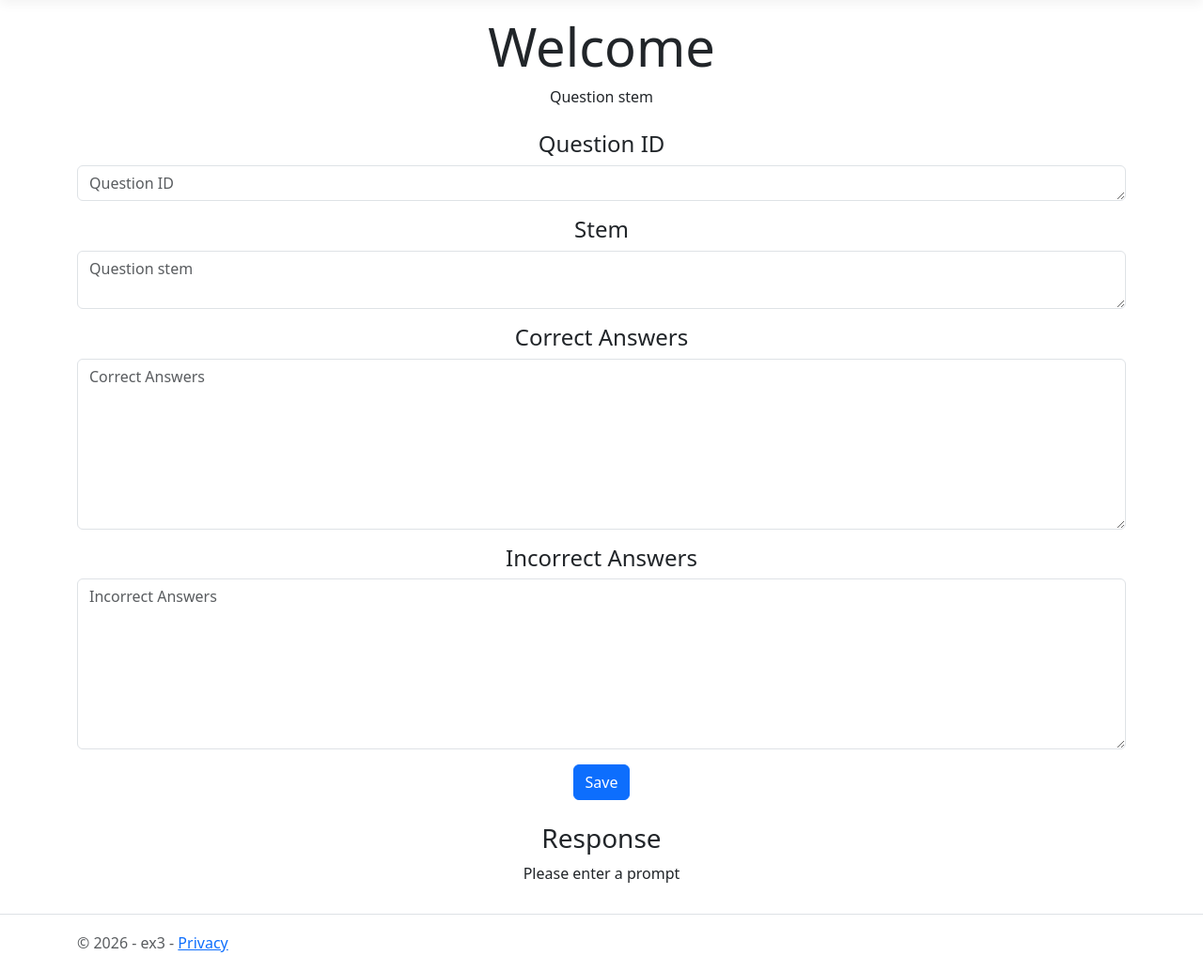
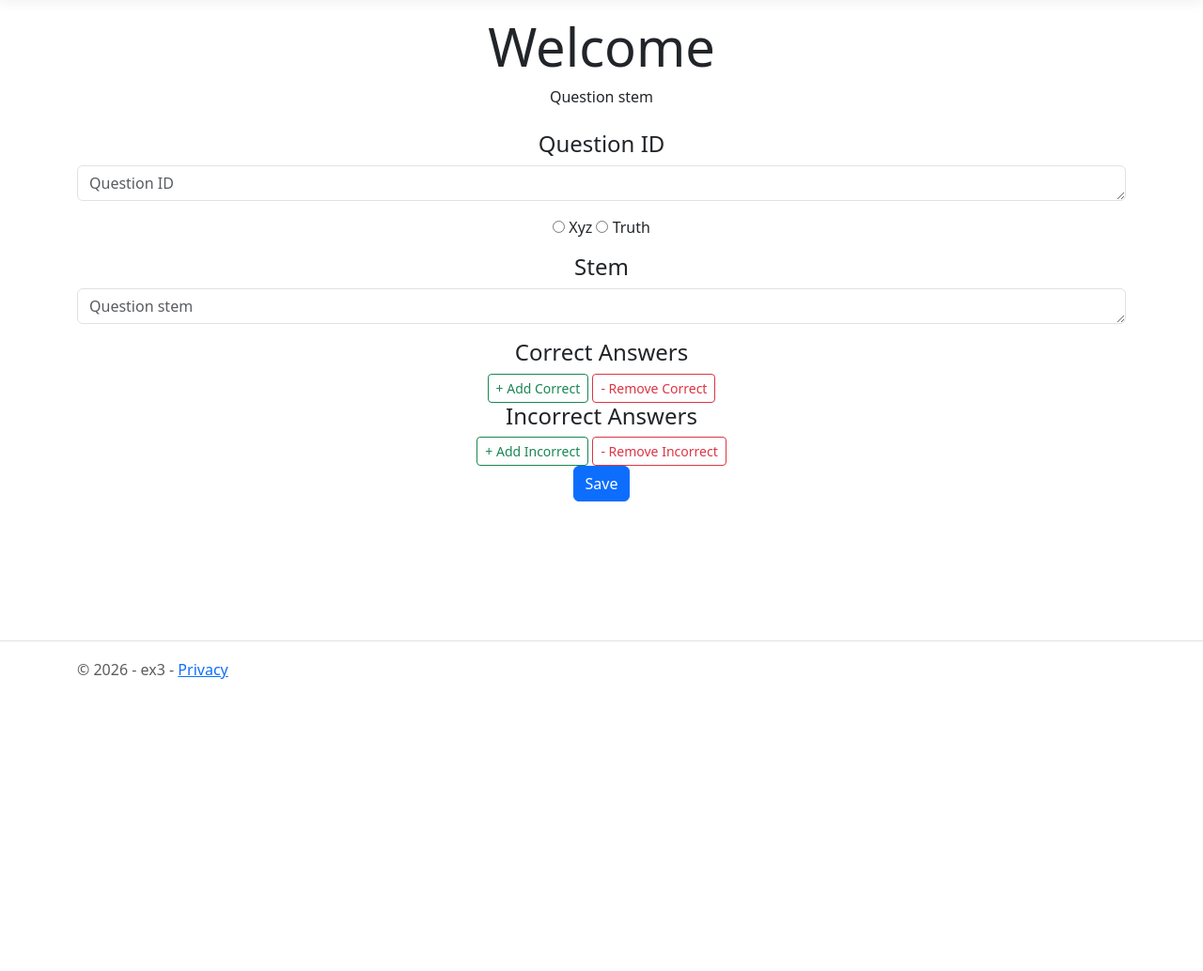
Before and after one commit to hsim385/Honours_Dividni_AI, an ASP.NET Core app: page /Home/QuestionMaker in a window 1280 px wide. Shown: the part 57-1091 px from the top of the page at 94% size. After the commit the page ends 780 px from the top, so only its background shows below. Run offline with ASP.NET Core 8, Linux system fonts and the light colour scheme; style sheets or scripts are compiled from the project's sources; some libraries are stand-ins or nearby versions.

Commit message:
question maker now seperates sectionsa nd can add/remove correct and incorrect answers

```diff
--- a/Controllers/HomeController.cs
+++ b/Controllers/HomeController.cs
@@ -56,6 +56,11 @@ public class HomeController : Controller
 			model.Response = true;
             model.Question = await _backend.AskAI(prompt);
         }
+		else
+		{
+			model.Prompt = prompt;
+			model.Response = false;
+		}
 
         return View(model);
     }
--- a/Models/HomeViewModel.cs
+++ b/Models/HomeViewModel.cs
@@ -4,5 +4,5 @@ public class HomeViewModel
 {
     public string Prompt { get; set; } = "";
     public bool Response { get; set; } = false;
-    public QuestionFields Question { get; set; } = new QuestionFields();
+    public QuestionFields Question { get; set; } = new();
 }
--- a/Models/QuestionFields.cs
+++ b/Models/QuestionFields.cs
@@ -1,10 +1,11 @@
 namespace Honours_Dividni_AI.Models;
+using System.Collections.Generic;
 
 public class QuestionFields
 {
     public string QID { get; set; } = "";
     public string QStem { get; set; } = "";
     public string QType { get; set; } = "";
-    public string Correct { get; set; } = "";
-    public string Incorrect { get; set; } = "";
+    public List<string> Correct { get; set; } = new();
+    public List<string> Incorrect { get; set; } = new();
 }
--- a/Views/Home/Index.cshtml
+++ b/Views/Home/Index.cshtml
@@ -17,8 +17,6 @@
     </form>
 
    @if (!Model.Response)
-    {
-        if (Model.Response)
     {
         <div class="mt-4">
             <h3>Response</h3>
@@ -44,5 +42,4 @@
             <p>@incorrect</p>
         </div>
     }
-    }
 </div>
--- a/Views/Home/QuestionMaker.cshtml
+++ b/Views/Home/QuestionMaker.cshtml
@@ -8,40 +8,180 @@
     <h1 class="display-4">Welcome</h1>
     <p>Question stem</p>
 
-    <form asp-action="QuestionMaker" method="post" class="mt-4">
+    <form asp-action="QuestionMaker" method="post" class="mt-4" name="myForm">
 		<h4>Question ID</h4>
         <div class="mb-3">
-            <textarea asp-for="Question.QID" class="form-control" rows="1" placeholder="Question ID"></textarea>
+            <textarea asp-for="Question.QID" class="form-control auto-resize" rows="1" placeholder="Question ID"></textarea>
+        </div>
+		<div class="mb-3">
+            <input type="radio" asp-for="Question.QType" name="QType" value="Xyz" id="XyzButton"> Xyz
+			<input type="radio" asp-for="Question.QType" name="QType" value="Truth" id="TruthButton"> Truth
         </div>
 		<h4>Stem</h4>
         <div class="mb-3">
-            <textarea asp-for="Question.QStem" class="form-control" rows="2" placeholder="Question stem"></textarea>
+            <textarea asp-for="Question.QStem" class="form-control auto-resize" rows="1" placeholder="Question stem"></textarea>
         </div>
 		<h4>Correct Answers</h4>
-        <div class="mb-3">
-            <textarea asp-for="Question.Correct" class="form-control" rows="7" placeholder="Correct Answers"></textarea>
-        </div>
+		<div id="correctAnswers">
+            @for (int i = 0; i < Model.Question.Correct.Count; i++)
+            {
+                <div class="mb-3">
+                    <textarea name="Question.Correct[@i]" asp-for="Question.Correct[i]" class="form-control" rows="1" placeholder="Correct Answer"></textarea>
+                </div>
+            }
+            <button type="button" class="btn btn-outline-success btn-sm" onclick="addCorrectAnswer()">
+                + Add Correct
+            </button>
+			<button type="button" class="btn btn-outline-danger btn-sm" onclick="deleteCorrectAnswer()">
+                - Remove Correct
+            </button>
+		</div>
 		<h4>Incorrect Answers</h4>
-        <div class="mb-3">
-            <textarea asp-for="Question.Incorrect" class="form-control" rows="7" placeholder="Incorrect Answers"></textarea>
-        </div>
+		<div id="incorrectAnswers">
+            @for (int i = 0; i < Model.Question.Incorrect.Count; i++)
+            {
+                <div class="mb-3">
+                    <textarea name="Question.Incorrect[@i]" asp-for="Question.Incorrect[i]" class="form-control" rows="1" placeholder="Incorrect Answer"></textarea>
+                </div>
+            }
+			<button type="button" class="btn btn-outline-success btn-sm" onclick="addIncorrectAnswer()">
+                + Add Incorrect
+            </button>
+            <button type="button" class="btn btn-outline-danger btn-sm" onclick="deleteIncorrectAnswer()">
+                - Remove Incorrect
+            </button>
+		</div>
+		<button type="submit" class="btn btn-primary">Save</button>
+    </form>
+</div>
 
-        <button type="submit" class="btn btn-primary">Save</button>
-    </form>
+<script>
+    function autoResize(textarea) {
+        textarea.style.height = "auto";
+        textarea.style.height = textarea.scrollHeight + "px";
+    }
 
-    @if (!Model.Response)
-    {
-        <div class="mt-4">
-            <h3>Response</h3>
-            <p>Please enter a prompt</p>
-        </div>
-	}
-    else
-    {
-        var qid = Model.Question.QID;
-        var qstem = Model.Question.QStem;
-        var correct = Model.Question.Correct;
-        var incorrect = Model.Question.Incorrect;
-		var qtype = Model.Question.QType;
+    document.addEventListener("DOMContentLoaded", function () {
+        document.querySelectorAll(".auto-resize").forEach(function (textarea) {
+            autoResize(textarea);
+
+            textarea.addEventListener("input", function () {
+                autoResize(textarea);
+            });
+        });
+    });
+
+    let correctIndex = @Model.Question.Correct.Count;
+    let incorrectIndex = @Model.Question.Incorrect.Count;
+
+    function addCorrectAnswer() {
+        const container = document.getElementById("correctAnswers");
+
+        const div = document.createElement("div");
+        div.className = "mb-3";
+
+        div.innerHTML = `<textarea name="Question.Correct[${correctIndex}]"
+                   class="form-control"
+                   placeholder="Correct Answer"
+                   rows="1"/>`;
+
+        container.appendChild(div);
+        correctIndex++;
     }
-</div>
+
+    function addIncorrectAnswer() {
+        const container = document.getElementById("incorrectAnswers");
+
+        const div = document.createElement("div");
+        div.className = "mb-3";
+
+        div.innerHTML = `<textarea name="Question.Incorrect[${incorrectIndex}]"
+                   class="form-control"
+                   placeholder="Incorrect Answer"
+                   rows="1"/>`;
+
+        container.appendChild(div);
+        incorrectIndex++;
+    }
+
+    function deleteCorrectAnswer() {
+        const form = document.forms['myForm'];
+        const selectedValue = form.elements['QType'].value;
+        if (selectedValue === "Xyz" && correctIndex <= 3) { return; }
+        else if (selectedValue === "Truth" && correctIndex <= 1) { return; }
+        for (let i = correctIndex - 1; 0 < correctIndex; i--) {
+            let textarea = document.querySelector(`textarea[name="Question.Correct[${i}]"]`);
+            if (textarea.value.trim().length === 0){
+                textarea.closest(".mb-3")?.remove();
+                correctIndex--;
+                break;
+            }
+        }
+    }
+
+    function deleteIncorrectAnswer() {
+        const form = document.forms['myForm'];
+        const selectedValue = form.elements['QType'].value;
+        if (selectedValue === "Xyz" && incorrectIndex <= 3) { return; }
+        else if (selectedValue === "Truth" && incorrectIndex <= 4) { return; }
+        for (let i = incorrectIndex - 1; 0 < incorrectIndex; i--) {
+            let textarea = document.querySelector(`textarea[name="Question.Incorrect[${i}]"]`);
+            if (textarea.value.trim().length === 0){
+                textarea.closest(".mb-3")?.remove();
+                incorrectIndex--;
+                break;
+            }
+        }
+    }
+
+    // JavaScript
+    const XyzButton = document.getElementById("XyzButton");
+
+    XyzButton.addEventListener("click", function() {
+        autoPopulate("Xyz");
+    });
+
+    const TruthButton = document.getElementById("TruthButton");
+
+    TruthButton.addEventListener("click", function() {
+        autoPopulate("Truth");
+    });
+
+    function autoPopulate(button) {
+        let minCorrect = 0;
+        let minIncorrect = 0;
+
+        if (button === "Xyz") { minCorrect = 3; minIncorrect = 3; }
+        else if (button === "Truth") { minCorrect = 1; minIncorrect = 4; }
+
+        while (correctIndex < minCorrect) {
+            addCorrectAnswer();
+        }
+
+        while (incorrectIndex < minIncorrect) {
+            addIncorrectAnswer();
+        }
+
+        for (let i = correctIndex - 1; minCorrect < correctIndex; i--) {
+            let textarea = document.querySelector(`textarea[name="Question.Correct[${i}]"]`);
+            if (textarea.value.trim().length === 0){
+                textarea.closest(".mb-3")?.remove();
+                correctIndex--;
+            }
+            else {
+                break;
+            }
+        }
+
+        for (let i = incorrectIndex - 1; minIncorrect < incorrectIndex; i--) {
+            let textarea = document.querySelector(`textarea[name="Question.Incorrect[${i}]"]`);
+            if (textarea.value.trim().length === 0){
+                textarea.closest(".mb-3")?.remove();
+                incorrectIndex--;
+            }
+            else {
+                break;
+            }
+        }
+    }
+</script>
```
Also changed, not shown: Backend/Backend.cs (+41 -3 lines), Models/QuestionStructure.txt (added, +58 -0 lines), appsettings.json (+1 -1 lines). Lines whose indentation alone changed are shown as unchanged.
